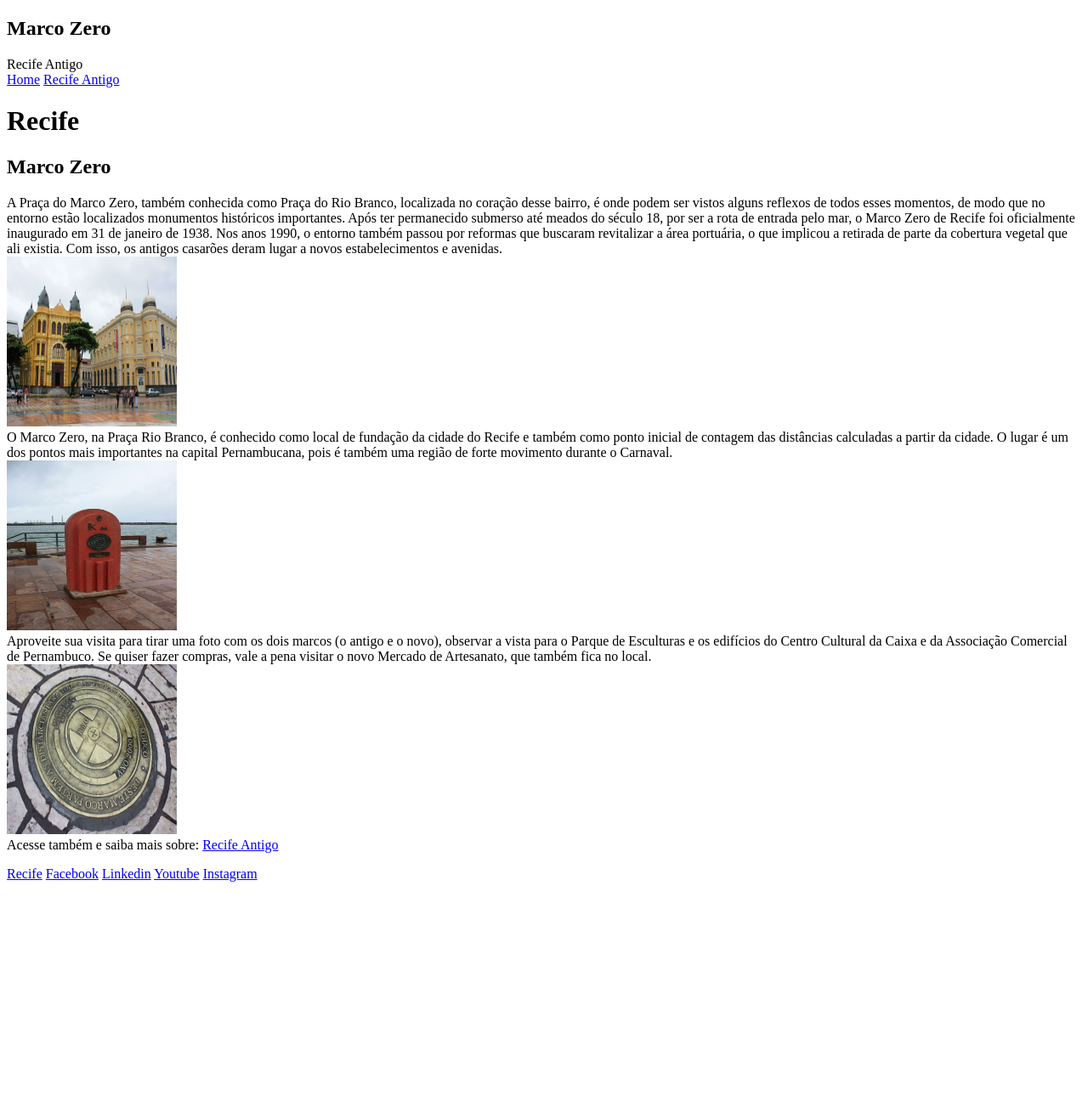
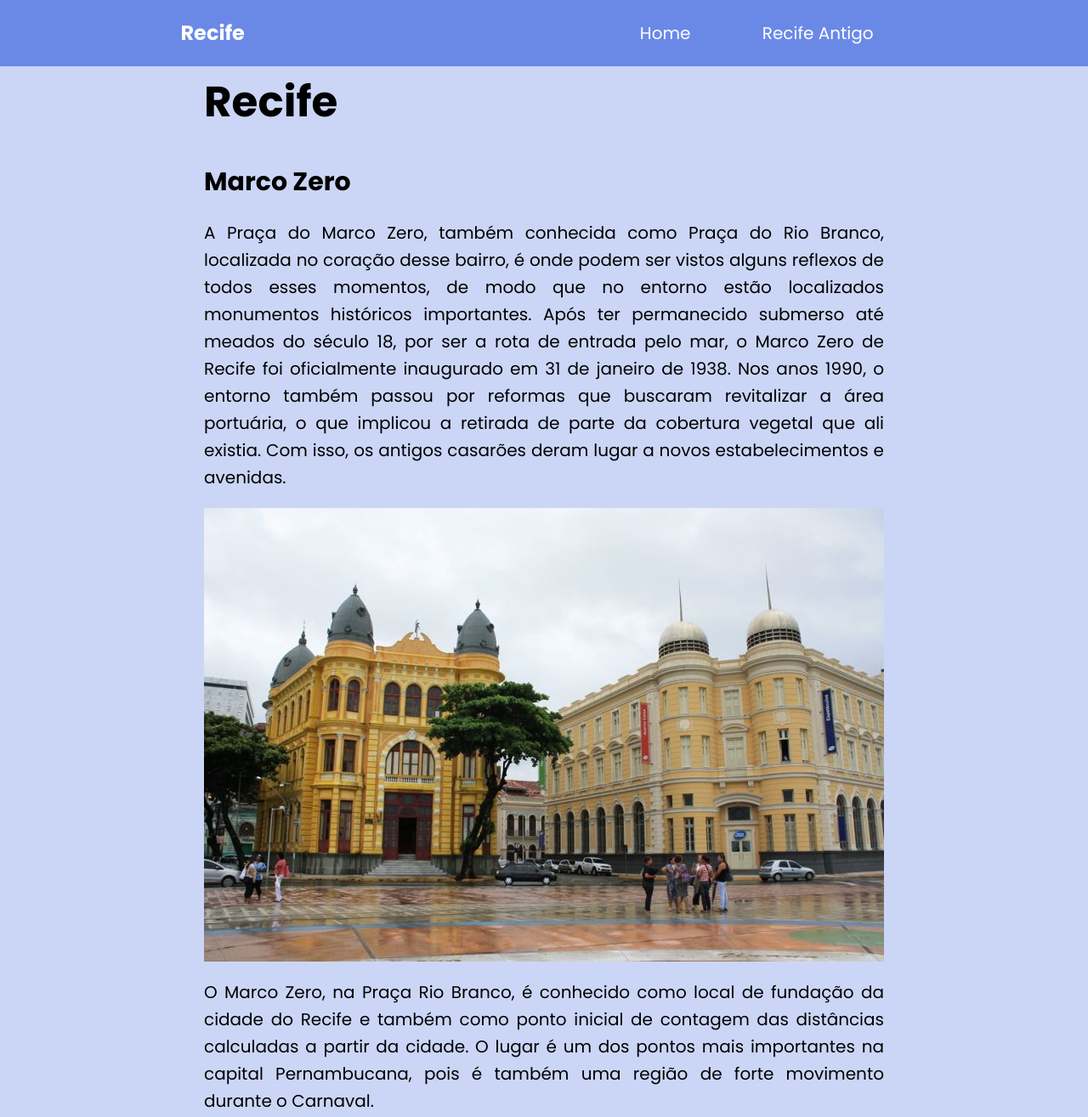
Before and after one commit to Rose-Boveto/Recife--atividade, a plain HTML site: page index.html in a window 1280 px wide. Shown: the top 1315 px of the page at 85% size. Before the commit the page ends 1046 px from the top, so only its background shows below. Drawn offline with Linux system fonts and the light colour scheme.

Commit message:
atualizaçoes

```diff
--- a/index.html
+++ b/index.html
@@ -4,41 +4,68 @@
     <meta charset="UTF-8">
     <meta name="viewport" content="width=device-width, initial-scale=1.0">
     <title>Recife</title>
-    <h2>Marco Zero</h2>
-
+    <link rel="stylesheet" href="style.css">
+    <!-- Google Fonts -->
+    <link rel="preconnect" href="https://fonts.googleapis.com">
+    <link rel="preconnect" href="https://fonts.gstatic.com" crossorigin>
+    <link href="https://fonts.googleapis.com/css2?family=Poppins:ital,wght@0,100;0,200;0,300;0,400;0,500;0,600;0,700;0,800;0,900;1,100;1,200;1,300;1,400;1,500;1,600;1,700;1,800;1,900&display=swap" rel="stylesheet">
+    <!-- Google fonts -->
 </head>
 <body>
     <header>
-        <span>Recife Antigo</span>
+        <div class="interface">
+
+                <section class="logo">
+                    <h1>Recife</h1>
+                </section>
+                <section class="nav">
+                <nav>
+                    <ul>
+                        <li><a href="index.html">Home</a></li>
+                        <li><a href="recifeantigo.html">Recife Antigo</a></li>
+                 </ul>
+                 </nav>
+                </section>
+
+        </div>
     </header>
-    <nav>
+    <main>
+        <div class="interface">
+            <div class=" text-center">
+                <h1>Recife</h1>
+                <h2>Marco Zero</h2>
+                    <p>A Praça do Marco Zero, também conhecida como Praça do Rio Branco, localizada no coração desse bairro, é onde podem ser vistos alguns reflexos de todos esses momentos, de modo que no entorno estão localizados monumentos históricos importantes.
+                        Após ter permanecido submerso até meados do século 18, por ser a rota de entrada pelo mar, o Marco Zero de Recife foi oficialmente inaugurado em 31 de janeiro de 1938. Nos anos 1990, o entorno também passou por reformas que buscaram revitalizar a área portuária, o que implicou a retirada de parte da cobertura vegetal que ali existia. Com isso, os antigos casarões deram lugar a novos estabelecimentos e avenidas.
+                        <br></p>
+                    <div class="imagem">
+                        <img  src="imagens/marco-zero (1).jpg" alt="marco zero1" ><br>
+                    </div>
+                        <p>O Marco Zero, na Praça Rio Branco, é conhecido como local de fundação da cidade do Recife e também como ponto inicial de contagem das distâncias calculadas a partir da cidade. O lugar é um dos pontos mais
+                        importantes na capital Pernambucana, pois é também uma região de forte movimento durante o Carnaval.<br> </p>
+                    <div class="imagem">
+                        <img   src="imagens/marco-zero (2).jpg" alt="marco 2" ><br>
+                    </div>
+                        <p>Aproveite sua visita para tirar uma foto com os dois marcos (o antigo e o novo), observar a vista para o Parque de Esculturas e os edifícios do Centro Cultural da Caixa e da Associação Comercial de Pernambuco.
+                        Se quiser fazer compras, vale a pena visitar o novo Mercado de Artesanato, que também fica no local.</p>
 
-        <a href="index.html">Home</a>
-        <a href="recifeantigo.html">Recife Antigo</a>
-    </nav>
-    <h1>Recife</h1>
-    <h2>Marco Zero</h2>
-        <main>
 
-        <p>A Praça do Marco Zero, também conhecida como Praça do Rio Branco, localizada no coração desse bairro, é onde podem ser vistos alguns reflexos de todos esses momentos, de modo que no entorno estão localizados monumentos históricos importantes.
-            Após ter permanecido submerso até meados do século 18, por ser a rota de entrada pelo mar, o Marco Zero de Recife foi oficialmente inaugurado em 31 de janeiro de 1938. Nos anos 1990, o entorno também passou por reformas que buscaram revitalizar a área portuária, o que implicou a retirada de parte da cobertura vegetal que ali existia. Com isso, os antigos casarões deram lugar a novos estabelecimentos e avenidas.<br>
-        <img src="imagens/marco-zero (1).jpg" alt="marco zero1" width="200" height="200"><br>
-            O Marco Zero, na Praça Rio Branco, é conhecido como local de fundação da cidade do Recife e também como ponto inicial de contagem das distâncias calculadas a partir da cidade. O lugar é um dos pontos mais importantes na capital Pernambucana, pois é também uma região de forte movimento durante o Carnaval.<br>
-        <img src="imagens/marco-zero (2).jpg" alt="marco 2" width="200" height="200"><br>
-            Aproveite sua visita para tirar uma foto com os dois marcos (o antigo e o novo), observar a vista para o Parque de Esculturas e os edifícios do Centro Cultural da Caixa e da Associação Comercial de Pernambuco.
-
-            Se quiser fazer compras, vale a pena visitar o novo Mercado de Artesanato, que também fica no local.<br>
-        <img src="imagens/marco-zero (3).jpg" alt="marco" width="200" height="200"> <br>
-        Acesse também e saiba mais sobre: <a href="recifeantigo.html">Recife Antigo</a><br></p>
+                    <div class="imagem">
+                        <img   src="imagens/marco-zero (3).jpg" alt="marco" > <br>
+                    </div>
+                    Acesse também e saiba mais sobre: <a href="recifeantigo.html">Recife Antigo</a><br></p>
+          </div>
+        </div>
     </main>
 
  <footer>
     <nav>
-        <a href="home.html">Recife</a>
-        <a href="#Facebook">Facebook</a>
-        <a href="#Linkedin">Linkedin</a>
-        <a href="#Youtube">Youtube</a>
-        <a href="#Instagram">Instagram</a>
+        <ul>
+            <li><a href="home.html">Recife</a></li>
+            <li><a href="#Facebook">Facebook</a></li>
+            <li><a href="#Linkedin">Linkedin</a></li>
+            <li><a href="#Youtube">Youtube</a></li>
+            <li><a href="#Instagram">Instagram</a></li>
+        </ul>
     </nav>
  </footer>
 </body>
--- /dev/null
+++ b/style.css
@@ -0,0 +1,171 @@
+/*reset*/
+* {
+    margin: 0;
+    padding: 0;
+    box-sizing: border-box;
+    font-family: "Poppins", sans-serif;
+}
+
+/*----------------------------------------------------------------*/
+/*media queries para ajustar o layout em diferentes tamanhos de tela.*/
+@media (max-width: 768px) {
+    .menu-desktop {
+        display: none;
+    }
+
+    .menu-mobile {
+        display: block;
+    }
+}
+
+/*----------------------------------------------------------------*/
+body {
+    background-repeat: no-repeat, repeat;
+    background-attachment: scroll, fixed;
+    background-size: cover;
+    line-height: 1.6;
+    margin: 0;
+    padding: 0;
+    box-sizing: border-box;
+    background-color: rgba(65, 105, 225, 0.27);
+
+}
+
+/*----------------------------------------------------------------*/
+/* Estilos gerais */
+h1, h2, h3, h4, h5, h6 {
+    font-family: "Poppins", sans-serif;
+}
+header{
+    width: 100%;
+    padding: 10px 0;
+    position: fixed;
+    top: 0;
+    left: 0;
+
+    background-color: rgba(65, 105, 225, 0.703);
+
+}
+header .interface {
+    display: flex;
+    justify-content: space-around;
+    align-items: center;
+    background-color: transparent;
+
+}
+
+.logo {
+    display: flex;
+    justify-content: center;
+    align-items: left;
+    padding: 10px;
+    color: white;
+}
+.nav {
+    display: flex;
+    justify-content: center;
+    align-items: right;
+    padding: 10px;
+}
+header .nav ul li{
+    display: inline-block;
+    margin: 0 20px;
+}
+header a{
+    text-decoration: none;
+    color: white;
+    font-size: 20px;
+    align-items: center;
+    padding: 20px;
+}
+header a:hover{
+    color: rgb(0, 0, 0);
+    font-size: 20px;
+}
+header span{
+    color: rgb(0, 0, 0);
+    font-size: 20px;
+}
+header img{
+    width: 200px;
+    height: 200px;
+}
+main{
+    width: auto;
+    margin: 0 auto;
+    display: flex;
+    justify-content: center;
+    align-items: center;
+    padding: 30px;
+
+}
+main .interface {
+    margin: 0 auto;
+    padding: 20px;
+    max-width: 800px;
+    height: auto;
+    list-style-type: none;
+    display: flex;
+    justify-content: center;
+    align-items: center;
+    flex: wrap;
+}
+.text-center {
+    text-align: justify;
+    background-color: transparent;
+}
+.text-center h1 {
+    font-size: 50px;
+    margin-top: 30px;
+    margin-block-end: 20px;
+}
+.text-center h2 {
+    font-size: 30px;
+    margin-top: 30px;
+    margin-block-end: 20px;
+}
+.text-center p {
+    font-size: 20px;
+    margin-top: 20px;
+    margin-block-end: 20px;
+}
+.imagem {
+    display: flex;
+    justify-content: center;
+    align-items: center;
+}
+.imagem img{
+    width: auto;
+    height: auto;
+    align-items: center;
+
+}
+footer{
+    width: 100%;
+    padding: 10px 0;
+
+
+}
+footer nav{
+    display: flex;
+    justify-content: center;
+    align-items: right;
+    padding: 10px;
+
+}
+
+
+
+footer nav ul li{
+    display: inline-block;
+    margin: 0 20px;
+
+}
+
+footer a{
+    text-decoration: none;
+    color: rgb(0, 0, 0);
+    font-size: 20px;
+    align-items: center;
+    padding: 20px;
+}
```
Also changed, not shown: recifeantigo.html (+34 -9 lines).
